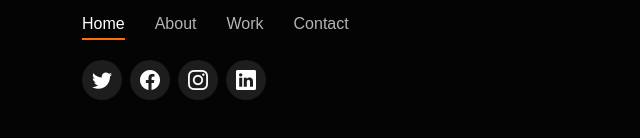
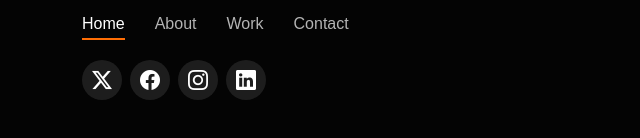
Before and after one commit to EletroLaix/WebsiteMarinoAndriani, an Angular app: page / in a window 1280 px wide. Shown: the part 400-538 px from the top of the page, without its empty margins (0-640 px from the left). Built offline with nearby package versions, Linux system fonts and the light colour scheme.

Commit message:
Merge branch 'UpdateAngualr'

```diff
--- a/src/app/component/header/header.component.html
+++ b/src/app/component/header/header.component.html
@@ -16,7 +16,7 @@
 		</nav>
 
 		<div class="social-links">
-			<a href="https://twitter.com/andriani_marino" class="twitter"><i class="bi bi-twitter"></i></a>
+			<a href="https://twitter.com/andriani_marino" class="twitter"><i class="bi bi-twitter-x"></i></a>
 			<a href="https://www.facebook.com/marino.andriani95" class="facebook"><i class="bi bi-facebook"></i></a>
 			<a href="https://www.instagram.com/marino.andriani95/" class="instagram"><i class="bi bi-instagram"></i></a>
 			<a href="https://www.linkedin.com/in/marino-andriani" class="linkedin"><i class="bi bi-linkedin"></i></a>
```
Also changed, not shown: package.json (+14 -14 lines), 16 other files (tests, documents, lock files or other folders).
